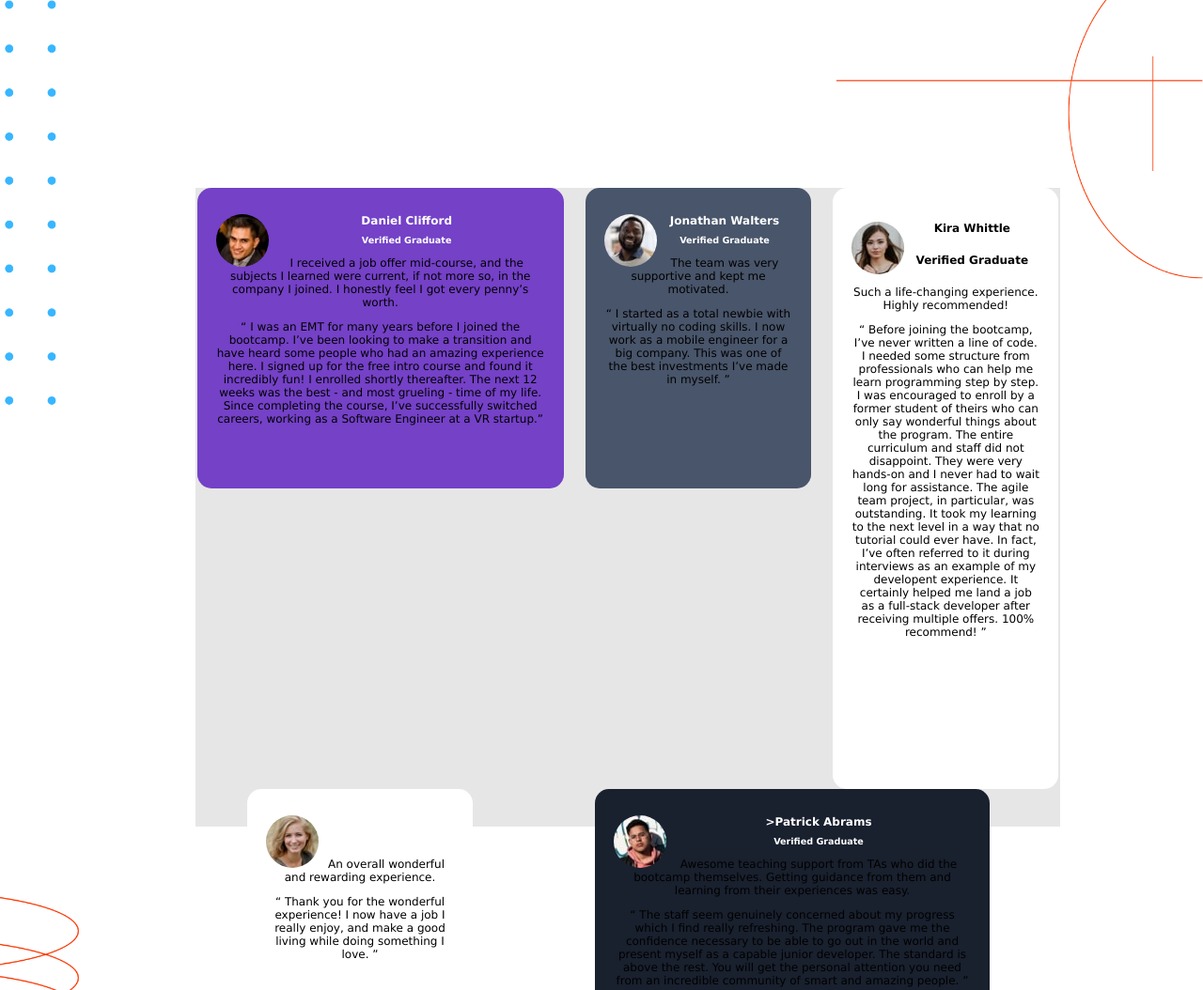
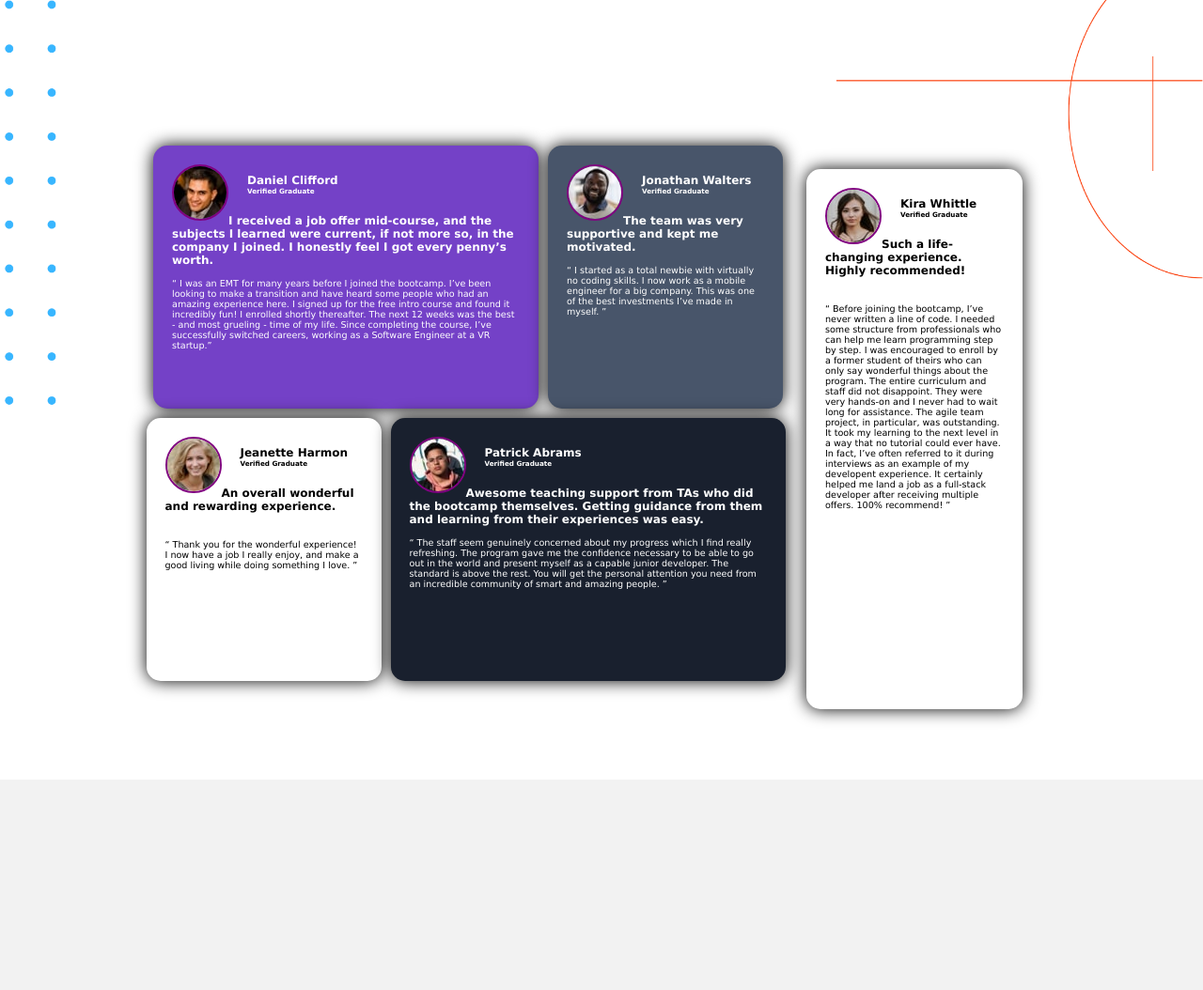
Before and after one commit to Jonathan-Galhardo/Secao-Depoimentos, a plain HTML site: page index.html in a window 1280 px wide. Shown: the top 1054 px of the page at 94% size. After the commit the page ends 830 px from the top, so only its background shows below. Drawn offline with Linux system fonts and the light colour scheme.

Commit message:
layout modificado

```diff
--- a/css/estilo.css
+++ b/css/estilo.css
@@ -9,108 +9,163 @@ body{
 	font: 12px "Lucida Grande", "Lucida Sans Unicode", sans-serif;
 }
 
+#container{
+	width: 1080px;
+	height: 720px;
+	margin: 50px;
+
+}
+
 
 
 #conteudo{
-	width: 920px;
-	height: 680px;
-	margin: 200px;
-	background: #e6e6e6;
-	text-align: center;
+	width: 790px;
+	height: 690px;
+	float: left;
+	padding: 45px;
 	display: flex;
 	flex-direction: row;
 	flex-wrap: wrap;
-	justify-content: space-around;
+	color:  white;
+	justify-content: center;
+	align-content: center;
+
+
 }
 
-/*.item1{
-	width: 380px;
-	height: 310px;
-	margin: 10px;
-	background: red;
-	border: 1px solid red ;
-}*/
+
+#conteudo1{
+	width: 20px;
+	height: 680px;
+	float: right;
+	padding: 40px;
+	flex-direction: row;
+	flex-wrap: wrap;
+	color:  black;
+	justify-content: center;
+	align-content: center;
+	padding: 50px;
 
 
+
+}
+
 .item1{
-	width: 350px;
-	height: 280px;
-	margin-right: 20px;
-	margin-bottom: 20px;
+	width: 370px;
+	height: 240px;
 	background: #7441C7;
 	padding: 20px;
-	justify-content: flex-start;
 	border-radius: 15px;
+	box-shadow: 0 0 1.5em black;
+
 
 }
 
 .item2{
-	width: 200px;
-	height: 280px;
+	width: 210px;
+	height: 240px;
 	float: left;
-	margin-right: 20px;
-	margin-bottom: 20px;
+	margin-left: 10px;
 	background: #48556A;
 	padding: 20px;
 	border-radius: 15px;
+	box-shadow: 0 0 1.5em black;
 
 }
 
 .item3{
-	width: 200px;
-	height: 600px;
+	width: 190px;
+	height: 535px;
 	float: right;
 	background: #FFFFFF;
 	padding: 20px;
 	border-radius: 15px;
+	justify-content: flex-end;
+	box-shadow: 0 0 1.5em black;
+	margin-top: 55px;
+
 }
 .item4{
-	width: 200px;
-	height: 280px;
-	margin-right: 20px;
+	width: 210px;
+	height: 240px;
 	background: #FFFFFF;
 	padding: 20px;
+	margin-right: 10px;
+	margin-top: 10px;
 	border-radius: 15px;
+	justify-content: flex-start;
+	box-shadow: 0 0 1.5em black;
+	color: black;
 }
 
 .item5{
 	width: 380px;
-	height: 310px;
+	height: 240px;
 	float: left;
-	margin-right: 20px;
+	margin-right: 5px;
 	background: #19202E;
 	padding: 20px;
+	margin-top: 10px;
 	border-radius: 15px;
+	justify-content: center;
+	box-shadow: 0 0 1.5em black;
+
 }
 
 h1{
 	font-size: 1em;
 	color: #fff;
+	padding: 0px;
+	margin: 5px;
+	position: relative; top:  5px; left: 20px;
 }
 
 h2{
-	font-size: 0.8em;
+	font-size: 0.6em;
 	color: #fff;
+	padding: 0px;
+	margin: 0px;
+	position: relative; top:  0px; left: 20px;
 }
 
 h3{
 	font-size: 1em;
 	color: #fff;
+	margin-top: 20px;
 
 }
 
 h4{
 	font-size: 1em;
 	color: black;
+	padding: 0px;
+	margin: 5px;
+	position: relative; top:  5px; left: 20px;
 
 }
 
 h5{
+	font-size: 0.6em;
+	color: black;
+	padding: 0px;
+	margin: 0px;
+
+	position: relative; top:  0px; left: 20px;
+}
+
+h6{
 	font-size: 1em;
 	color: black;
+	margin-top: 20px;
+
 }
 
 img{
 	border-radius: 150px;
 	float: left;
+	border: 2px solid #800080;
 }
+
+p{
+	font-size: 0.8em;
+}
--- a/index.html
+++ b/index.html
@@ -9,12 +9,15 @@
 
 <body>
 
+	<div id="container">
+
 		<div id="conteudo">
 			<div class="item1">
-				<h1> <img src="imagens/image-daniel.jpg">Daniel Clifford</h1>
-				<h2>Verified Graduate</h2>
-				<p>I received a job offer mid-course, and the subjects I learned were current, if not more so,
-				in the company I joined. I honestly feel I got every penny’s worth.</p>
+				<img src="imagens/image-daniel.jpg">
+				<h1> Daniel Clifford</h1>
+				<h2 class="subtitulo">Verified Graduate</h2>
+				<h3>I received a job offer mid-course, and the subjects I learned were current, if not more so,
+				in the company I joined. I honestly feel I got every penny’s worth.</h3>
 				<p>“ I was an EMT for many years before I joined the bootcamp. I’ve been looking to make a
 				transition and have heard some people who had an amazing experience here. I signed up
 				for the free intro course and found it incredibly fun! I enrolled shortly thereafter.
@@ -23,17 +26,42 @@
 			</div>
 
 			<div class="item2">
-				<h1> <img src="imagens/image-jonathan.jpg">Jonathan Walters</h1>
+				<img src="imagens/image-jonathan.jpg">
+				<h1>Jonathan Walters</h1>
 				<h2>Verified Graduate</h2>
-				<p>The team was very supportive and kept me motivated.</p>
+				<h3>The team was very supportive and kept me motivated.</h3>
 				<p>“ I started as a total newbie with virtually no coding skills. I now work as a mobile engineer
 		  		for a big company. This was one of the best investments I’ve made in myself. ”</p>
 			</div>
 
+			<div class="item4">
+				<img src="imagens/image-jeanette.jpg">
+				<h4> Jeanette Harmon</h4>
+				<h5>Verified Graduate</h5>
+				<h6>An overall wonderful and rewarding experience.</h6>
+				<p>“ Thank you for the wonderful experience! I now have a job I really enjoy, and make a good living
+		  		while doing something I love. ”</p>
+		  	</div>
+
+			<div class="item5">
+				<img src="imagens/image-patrick.jpg">
+				<h1>Patrick Abrams</h1>
+				<h2>Verified Graduate</h2>
+				<h3>Awesome teaching support from TAs who did the bootcamp themselves. Getting guidance from them and learning from their experiences was easy.</h3>
+				<p>“ The staff seem genuinely concerned about my progress which I find really refreshing. The program
+		  		gave me the confidence necessary to be able to go out in the world and present myself as a capable
+		  		junior developer. The standard is above the rest. You will get the personal attention you need from
+		  		an incredible community of smart and amazing people. ”</p>
+			</div>
+		</div>
+
+		<div id="conteudo1">
+
 			<div class="item3">
-				<h4> <img src="imagens/image-kira.jpg">Kira Whittle</h4>
+				<img src="imagens/image-kira.jpg">
+				<h4>Kira Whittle</h4>
 				<h5>Verified Graduate</h5>
-				<p>Such a life-changing experience. Highly recommended!</p>
+				<h6>Such a life-changing experience. Highly recommended!</h6>
 				<p>“ Before joining the bootcamp, I’ve never written a line of code. I needed some structure from
 		  		professionals who can help me learn programming step by step. I was encouraged to enroll by a former
 		  		student of theirs who can only say wonderful things about the program. The entire curriculum and staff
@@ -43,25 +71,7 @@
 		  		experience. It certainly helped me land a job as a full-stack developer after receiving multiple offers.
 		  		100% recommend! ”</p>
 		  	</div>
-
-		  	<div class="item4">
-				<h1>  <img src="imagens/image-jeanette.jpg"> Jeanette Harmon</h1>
-				<h2>Verified Graduate</h2>
-				<p>An overall wonderful and rewarding experience.</p>
-				<p>“ Thank you for the wonderful experience! I now have a job I really enjoy, and make a good living
-		  		while doing something I love. ”</p>
-		  	</div>
-
-			<div class="item5">
-				<h1> <img src="imagens/image-patrick.jpg">>Patrick Abrams</h1>
-				<h2>Verified Graduate</h2>
-				<p>Awesome teaching support from TAs who did the bootcamp themselves. Getting guidance from them and
-		  		learning from their experiences was easy.</p>
-				<p>“ The staff seem genuinely concerned about my progress which I find really refreshing. The program
-		  		gave me the confidence necessary to be able to go out in the world and present myself as a capable
-		  		junior developer. The standard is above the rest. You will get the personal attention you need from
-		  		an incredible community of smart and amazing people. ”</p>
-			</div>
 		</div>
+	</div>
 </body>
 </html>
```
Also changed, not shown: imagens/aspas.png (added).
